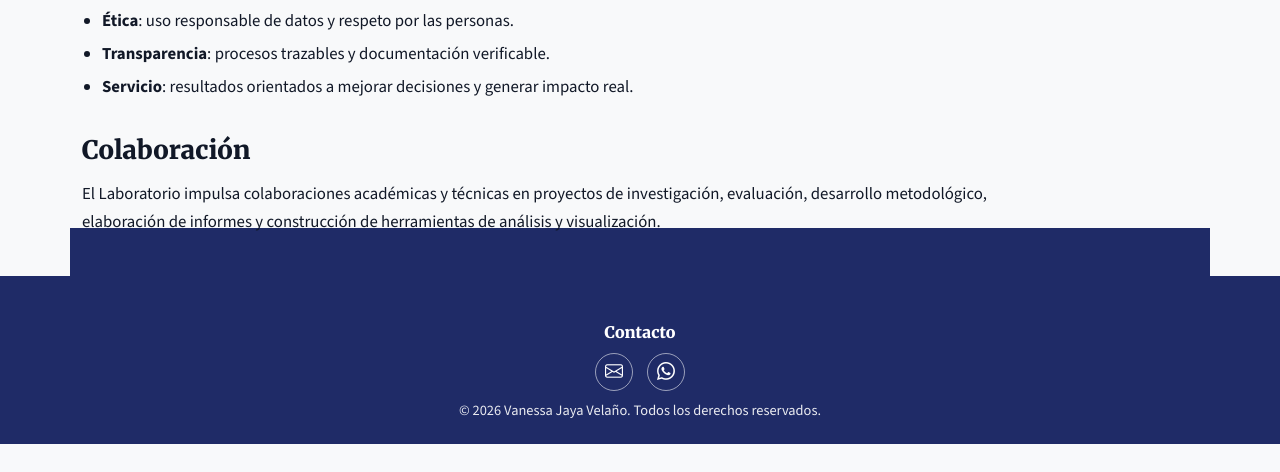
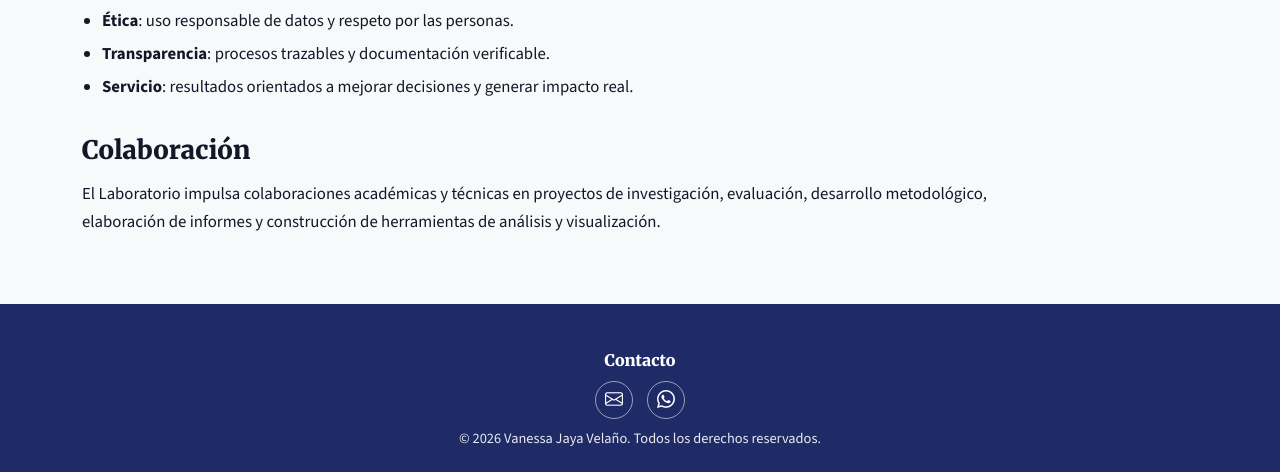
Before and after one commit to IVJV/portfolio, a Django app: page /laboratorio/ in a window 1280 px wide. Shown: the part 960-1432 px from the top of the page. Before the commit the page ends 1404 px from the top, so only its background shows below. Run offline with Django 5.2, Linux system fonts and the light colour scheme; data comes from the database, SQL or seed files in the repository; some libraries are stand-ins or nearby versions.

Commit message:
Fix footer gap causing dark-reader seam; use full-width main spacing

```diff
--- a/core/static/core/css/base.css
+++ b/core/static/core/css/base.css
@@ -9,13 +9,9 @@
 }
 
 /* =========================
-   Sticky footer (stable)
+   Sticky footer (clean)
    ========================= */
 html, body { height: 100%; }
-
-html{
-  background: #f8f9fa;
-}
 
 body{
   background: #f8f9fa;
@@ -24,37 +20,13 @@ body{
   flex-direction: column;
 }
 
-main{
+/* MAIN is full width and carries the spacing above footer */
+.site-main{
   flex: 1;
-}
+  background: #f8f9fa;
 
-/* IMPORTANT:
-   This creates a "footer-colored buffer" at the end of main,
-   so Dark Reader doesn't show a seam/band between content and footer.
-*/
-main.container{
-  position: relative;
-  padding-bottom: 48px; /* aesthetic spacing above footer content */
-}
-
-/* Footer-colored buffer that DOES NOT cover text */
-main.container::after{
-  content: "";
-  position: absolute;
-  left: 0;
-  right: 0;
-  bottom: 0;
-
-  height: 48px;                 /* must match padding-bottom above */
-  background: var(--brand-blue); /* same as footer */
-  pointer-events: none;
-  z-index: 0;
-}
-
-/* Keep real content above the buffer */
-main.container > *{
-  position: relative;
-  z-index: 1;
+  /* This replaces any old footer margin-top gap */
+  padding-bottom: 28px;
 }
 /* ========================= */
 
@@ -93,7 +65,11 @@ header .navbar-brand { display: inline-flex; align-items: center; }
 .lea-footer{
   background: var(--brand-blue);
   color: #ffffff;
+
+  /* Keep it compact and consistent */
   padding: 22px 0;
+
+  /* IMPORTANT: no gap that Dark Reader will paint as black */
   margin-top: 0;
 }
 
--- a/templates/base.html
+++ b/templates/base.html
@@ -6,9 +6,6 @@
 <head>
   <meta charset="utf-8" />
   <meta name="viewport" content="width=device-width, initial-scale=1" />
-
-  <!-- Prevent Dark Reader from altering the site (avoids black band artifacts on zoom) -->
-  <meta name="darkreader-lock">
 
   <title>{% block title %}{% trans "Laboratorio de Estadística" %}{% endblock %}</title>
 
@@ -110,9 +107,11 @@
     </div>
   </header>
 
-  <!-- Keep normal spacing; we will control the bottom gap from CSS -->
-  <main class="container py-4">
-    {% block content %}{% endblock %}
+  <!-- MAIN full-width + inner container -->
+  <main class="site-main">
+    <div class="container py-4">
+      {% block content %}{% endblock %}
+    </div>
   </main>
 
   <footer class="lea-footer">
```
